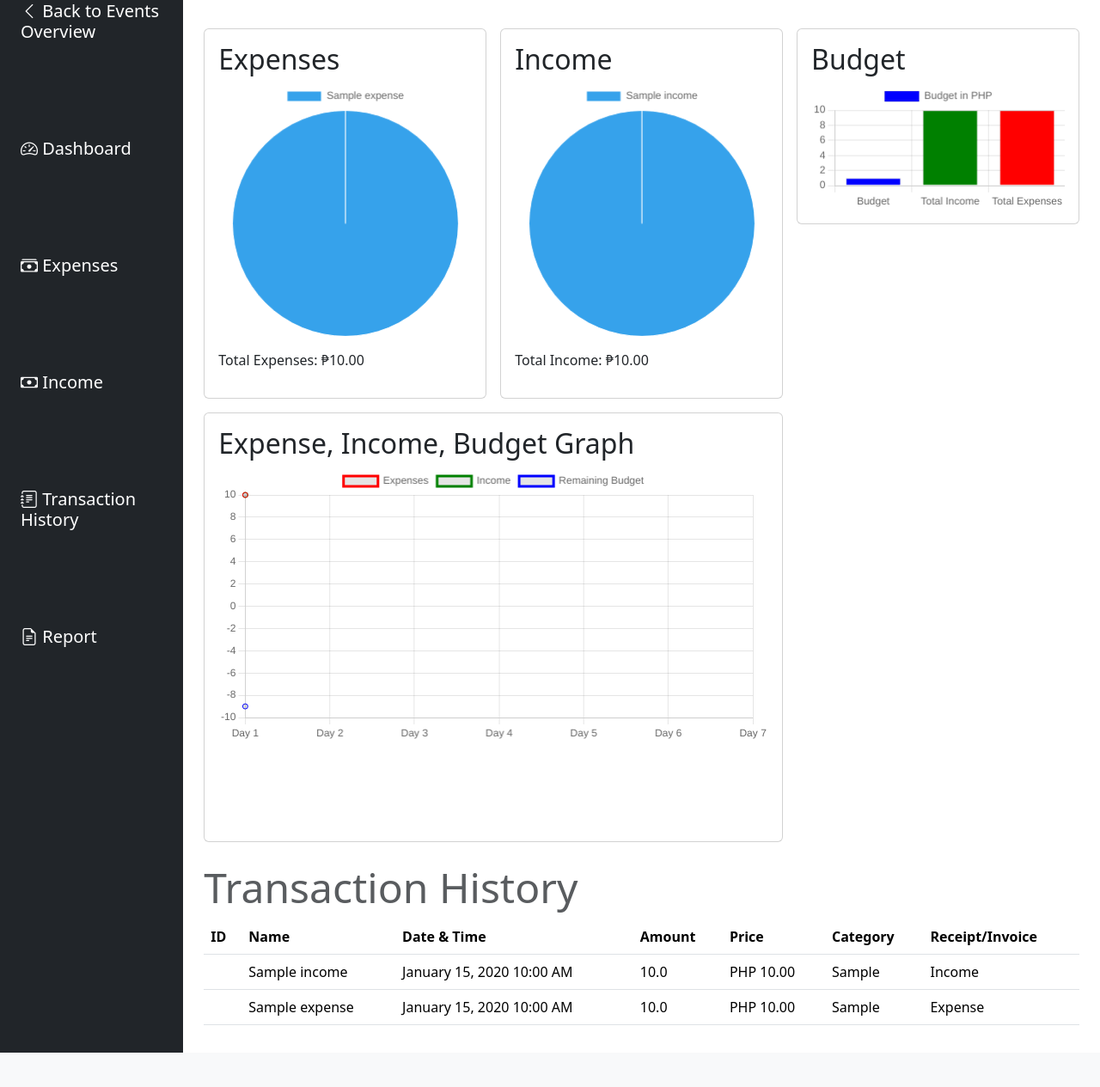
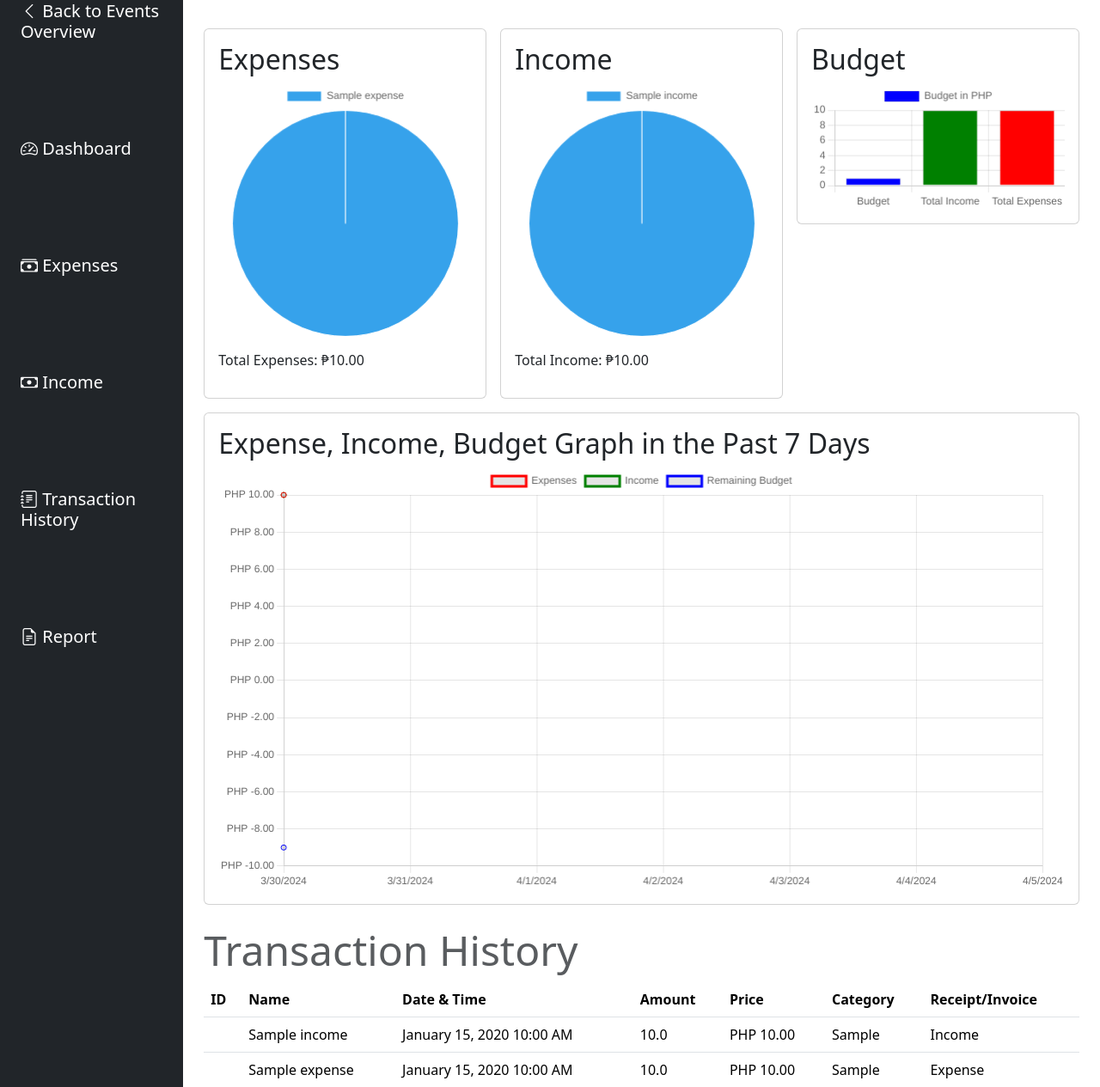
Before and after one commit to MACantara/TRACKIT, a Flask app: page /event-dashboard/1 in a window 1280 px wide. Shown: the part 135-1400 px from the top of the page at 86% size. Before the commit the page ends 1360 px from the top, so only its background shows below. Run offline with Flask 3, Linux system fonts and the light colour scheme; a user stored in the database is signed in; tables that the repository leaves empty hold one stand-in row (values such as "Sample post"); some libraries are stand-ins or nearby versions.

Commit message:
Refactor CSS and JavaScript code for expense, income, and budget graph

```diff
--- a/static/css/style.css
+++ b/static/css/style.css
@@ -1,7 +1,3 @@
 caption {
     caption-side: top;
 }
-
-.chart-container {
-    height: 500px;
-}
--- a/static/js/main.js
+++ b/static/js/main.js
@@ -79,7 +79,11 @@ new Chart(ctx2, {
 
 // Expenses, Income, Budget Line Chart
 
-const xValues = ["Day 1","Day 2","Day 3","Day 4","Day 5","Day 6","Day 7"];
+let xValues = Array.from({length: 7}, (_, i) => {
+  let d = new Date();
+  d.setDate(d.getDate() + i);
+  return `${d.getMonth()+1}/${d.getDate()}/${d.getFullYear()}`;
+});
 
 // Calculate daily totals for income and expenses
 let dailyIncomes = incomes.map(income => income.amount);
@@ -111,6 +115,18 @@ new Chart(ctx3, {
     }]
   },
   options: {
-    legend: {display: true}
+    legend: {display: true},
+    scales: {
+      y: {
+        ticks: {
+          // Include a PHP sign in the ticks
+          callback: function(value, index, values) {
+            return 'PHP ' + value.toFixed(2).replace(/\d(?=(\d{3})+\.)/g, '$&,');
+          }
+        }
+      }
+    },
+    responsive: true,
+    // maintainAspectRatio: false,
   }
 });
--- a/templates/event-dashboard.html
+++ b/templates/event-dashboard.html
@@ -33,13 +33,13 @@
           </div>
         </div>
         <div class="row g-3 mb-3">
-          <!-- Second row: Two cards with specified widths -->
-          <div class="col-12 col-lg-8">
-            <div class="card p-3 chart-container">
-              <h2>Expense, Income, Budget Graph</h2>
-              <canvas id="myChart3"></canvas>
+            <!-- Second row: One card with full width -->
+            <div class="col-12">
+                <div class="card p-3">
+                    <h2>Expense, Income, Budget Graph in the Past 7 Days</h2>
+                    <canvas id="myChart3"></canvas>
+                </div>
             </div>
-          </div>
         </div>
         <div class="row g-3 mb-3">
           <!-- Third row: Table-like container with a heading -->
```
